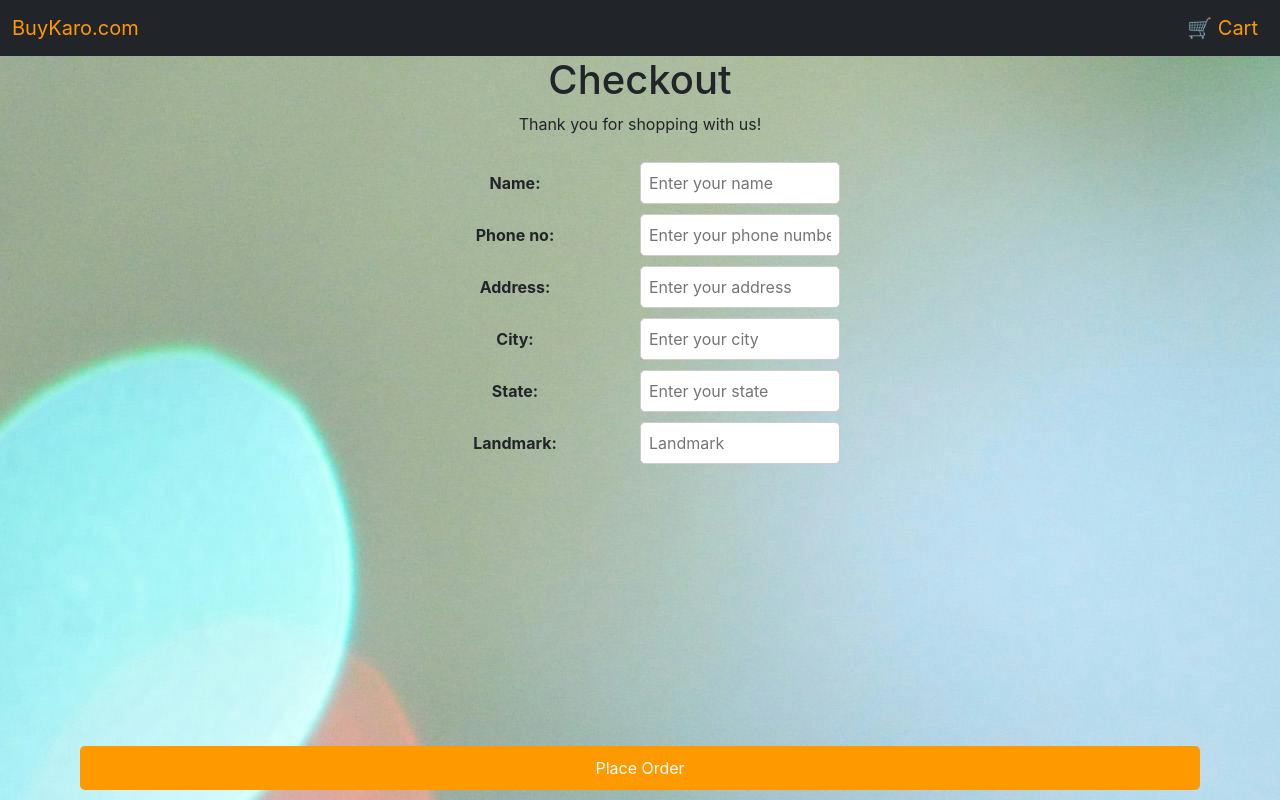
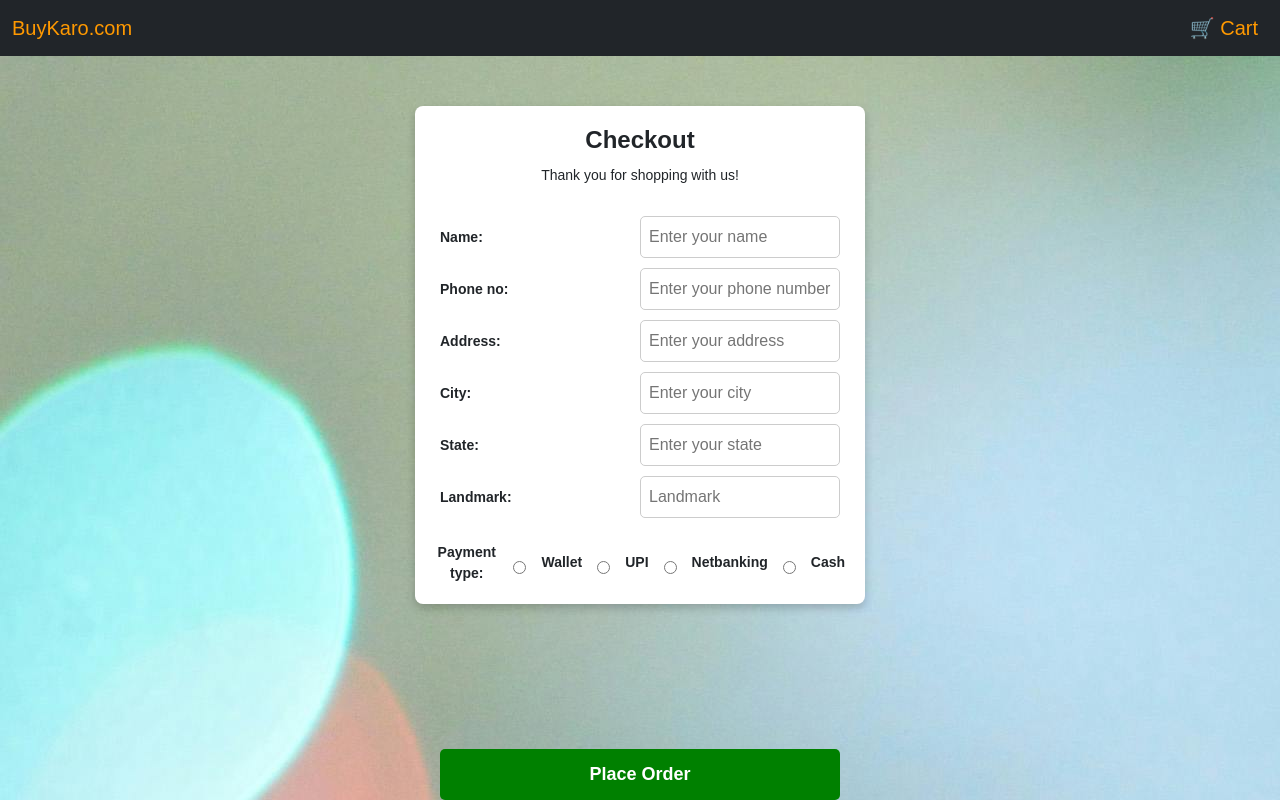
Before and after one commit to Yuvi00Chauhan/BuyKaro, a React (Create React App) app: page /checkout in a window 1280 px wide. Built offline with nearby package versions, Linux system fonts and the light colour scheme.

Commit message:
minor changes in checkout page

```diff
--- a/src/components/Checkout.css
+++ b/src/components/Checkout.css
@@ -1,13 +1,110 @@
-.checkout{
+body {
+    font-family: Arial, sans-serif;
+    background-color: #ffffff;
+    margin: 0;
+    padding: 0;
+}
+
+.container {
+    text-align: center;
+}
+
+.checkout-box {
+    background: white;
+    width: 450px;
+    padding: 20px;
+    margin: 50px auto;
+    border-radius: 8px;
+    box-shadow: 0 4px 10px rgba(0, 0, 0, 0.2);
+}
+
+h1 {
+    font-size: 24px;
+    font-weight: bold;
+    margin-bottom: 10px;
+}
+
+p {
+    font-size: 14px;
+    margin-bottom: 20px;
+}
+
+.form-group {
     display: flex;
     align-items: center;
-    justify-content: center;
+    justify-content: space-between;
+    margin-bottom: 10px;
+}
 
+label {
+    font-size: 14px;
+    font-weight: bold;
+    width: 30%;
+    text-align: left;
+}
 
+input {
+    width: 680%;
+    padding: 5px;
+    border: 1px solid #ccc;
+    border-radius: 5px;
 }
-input{
-    margin-top: 5px;
+
+.payment-options {
+    display: flex;
+    justify-content: space-between;
+
+    font-size: 14px;
+    font-weight: bold;
 }
-label{
-    margin-top: 15px;
+
+.order-btn {
+    background-color: green;
+    color: white;
+    padding: 12px;
+    width: 50%;
+    max-width: 400px;
+    border: none;
+    border-radius: 5px;
+    cursor: pointer;
+    font-size: 18px;
+    font-weight: bold;
 }
+
+.order-btn:hover {
+    background-color: darkgreen;
+}
+.payment-options {
+    display: flex;
+    gap: 15px;
+    align-items: center;
+  }
+
+  .payment-options label {
+    display: flex;
+    align-items: center;
+    gap: 5px;
+  }
+  .order-btn {
+    display: block;
+    margin: 20px auto 0; /* Centers the button */
+    background-color: green;
+    color: white;
+    padding: 12px;
+    width: 100%;
+    border: none;
+    border-radius: 5px;
+    cursor: pointer;
+    font-size: 18px;
+    font-weight: bold;
+    text-align: center;
+  }
+
+  .order-btn:hover {
+    background-color: darkgreen;
+  }
+
+  .form-group,
+  .payment-group {
+    margin-bottom: 15px;
+  }
--- a/src/components/Checkout.jsx
+++ b/src/components/Checkout.jsx
@@ -3,48 +3,42 @@ import "./Checkout.css";
 
 function Checkout() {
   return (
-    <div>
-      <h1>Checkout</h1>
-      <p>Thank you for shopping with us!</p>
-      <div className="checkout">
+
+      <div className="checkout-box">
+        <h1>Checkout</h1>
+        <p>Thank you for shopping with us!</p>
         <form>
-          <label htmlFor="name">Name:</label>
-          <input type="text" name="fname" placeholder="Enter your name" />
-          <br />
+          <label>Name:</label>
+          <input type="text" placeholder="Enter your name" />
 
-          <label htmlFor="phone">Phone no:</label>
-          <input
-            type="text"
-            name="phone"
-            placeholder="Enter your phone number"
-          />
-          <br />
+          <label>Phone no:</label>
+          <input type="text" placeholder="Enter your phone number" />
 
-          <label htmlFor="address">Address:</label>
-          <input type="text" name="address" placeholder="Enter your address" />
-          <br />
+          <label>Address:</label>
+          <input type="text" placeholder="Enter your address" />
 
-          <label htmlFor="city">City:</label>
-          <input type="text" name="city" placeholder="Enter your city" />
-          <br />
+          <label>City:</label>
+          <input type="text" placeholder="Enter your city" />
 
-          <label htmlFor="state">State:</label>
-          <input type="text" name="state" placeholder="Enter your state" />
-          <br />
+          <label>State:</label>
+          <input type="text" placeholder="Enter your state" />
 
-          <label htmlFor="landmark">Landmark:</label>
-          <input type="text" name="landmark" placeholder="Landmark" />
-          <br />
+          <label>Landmark:</label>
+          <input type="text" placeholder="Landmark" />
 
-          <button
-            type="button"
-            onClick={() => alert("Order placed successfully")}
-          >
-            Place Order
-          </button>
+          <label></label>
+          <div className="payment-options">
+          Payment type:
+            <input type="radio" name="payment" /> Wallet
+            <input type="radio" name="payment" /> UPI
+            <input type="radio" name="payment" /> Netbanking
+            <input type="radio" name="payment" /> Cash
+          </div>
+          <div>
+          <button type="button" className="order-btn" onClick={() => alert("Order placed successfully")}>Place Order</button>
+          </div>
         </form>
       </div>
-    </div>
   );
 }
 
--- a/src/components/RegisterationPage.jsx
+++ b/src/components/RegisterationPage.jsx
@@ -48,12 +48,6 @@ return (
         </div>
 
 
-
-
-
-
-
-
     </div></>
 );}
 export default RegisterationPage;
```
